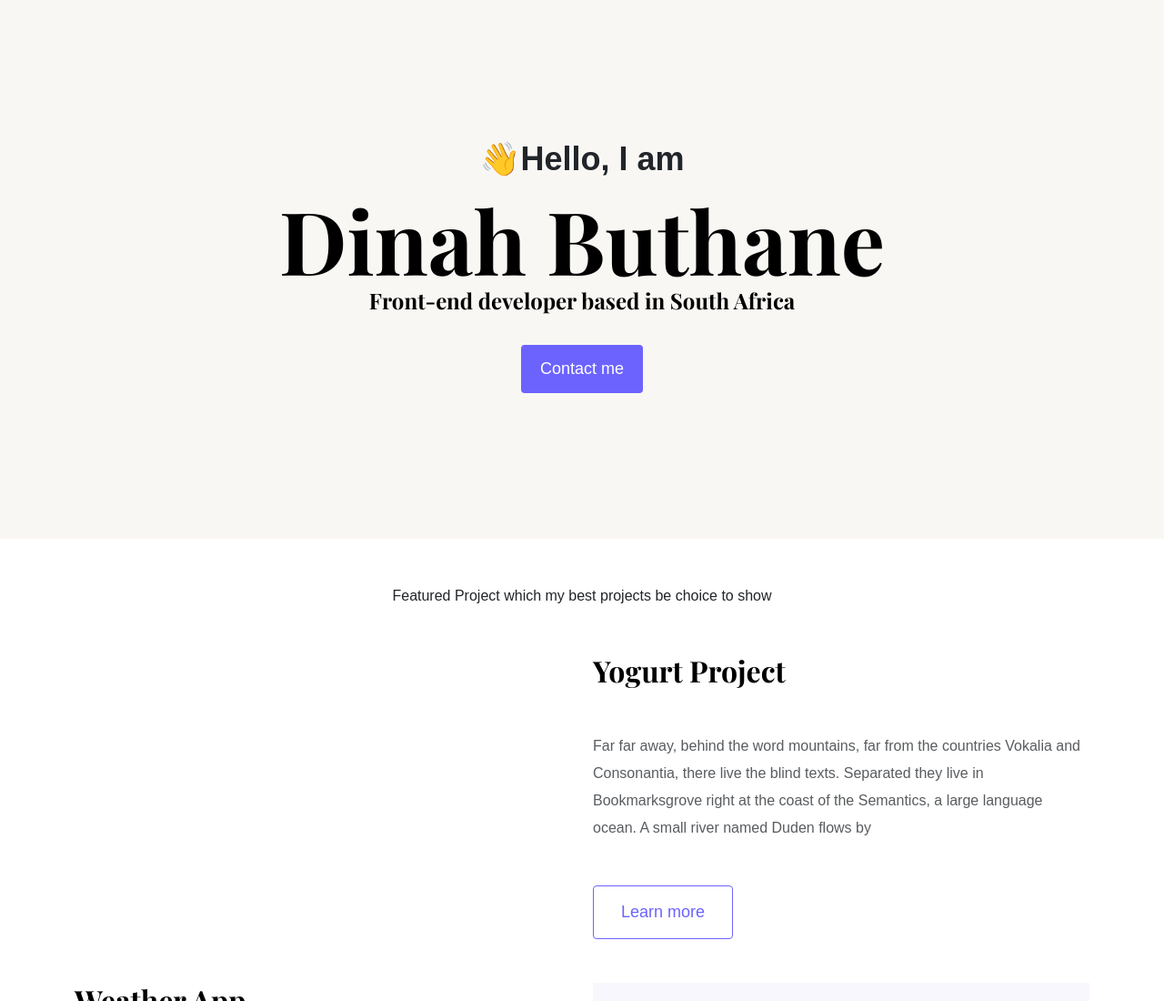
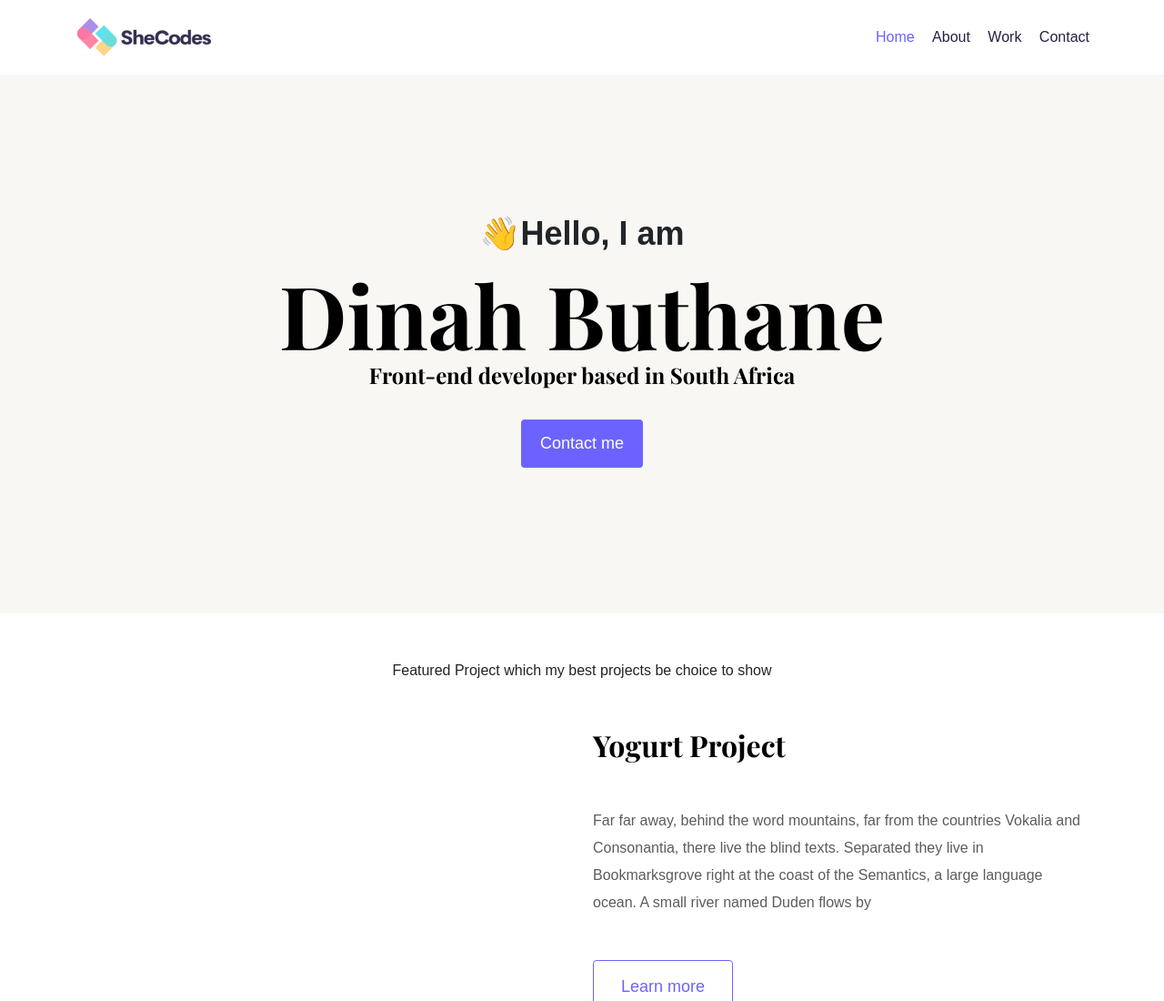
Before and after one commit to tinahb1992/project-challenge, a plain HTML site: page index.html in a window 1280 px wide. Shown: the top 1100 px of the page at 91% size. Drawn offline with nearby package versions, Linux system fonts and the light colour scheme.

Commit message:
Added some image and CSS

```diff
--- a/index.html
+++ b/index.html
@@ -27,6 +27,25 @@
     <title>Document</title>
   </head>
   <body>
+    <div class="container">
+      <nav class="d-flex justify-content-between">
+        <img src="images/logo.png" class="logo d-none d-md-block" alt="" />
+        <ul>
+          <li class="active">
+            <a href="/">Home</a>
+          </li>
+          <li>
+            <a href="/about.html">About</a>
+          </li>
+          <li>
+            <a href="/work.html">Work</a>
+          </li>
+          <li>
+            <a href="/contact.html">Contact</a>
+          </li>
+        </ul>
+      </nav>
+    </div>
     <div class="hero">
       <p>👋Hello, I am</p>
       <h1>Dinah Buthane</h1>
--- a/styles/challenge.css
+++ b/styles/challenge.css
@@ -34,6 +34,32 @@ p {
   background: var(--secondary-color);
   text-align: center;
   padding: 160px 20px;
+}
+
+nav {
+  padding: 20px 0;
+}
+
+nav ul {
+  padding: 0;
+  margin: 0;
+}
+
+nav li {
+  display: inline;
+  list-style: none;
+  line-height: 42px;
+  margin-left: 15px;
+}
+
+nav a {
+  text-decoration: none;
+  color: #272142;
+}
+
+nav a:hover,
+nav li.active a {
+  color: var(--branding-color);
 }
 
 @media (max-width: 900px) {
```
Also changed, not shown: contact.html (added, +50 -0 lines), images/logo.png (added).
